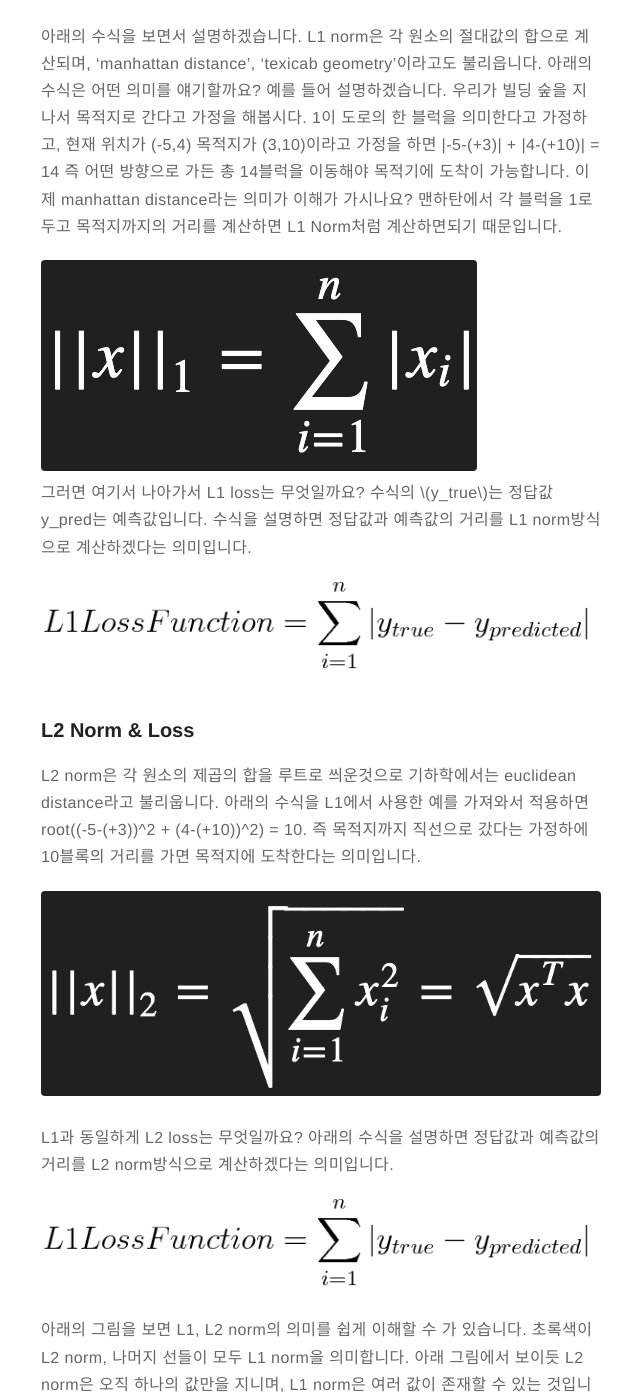
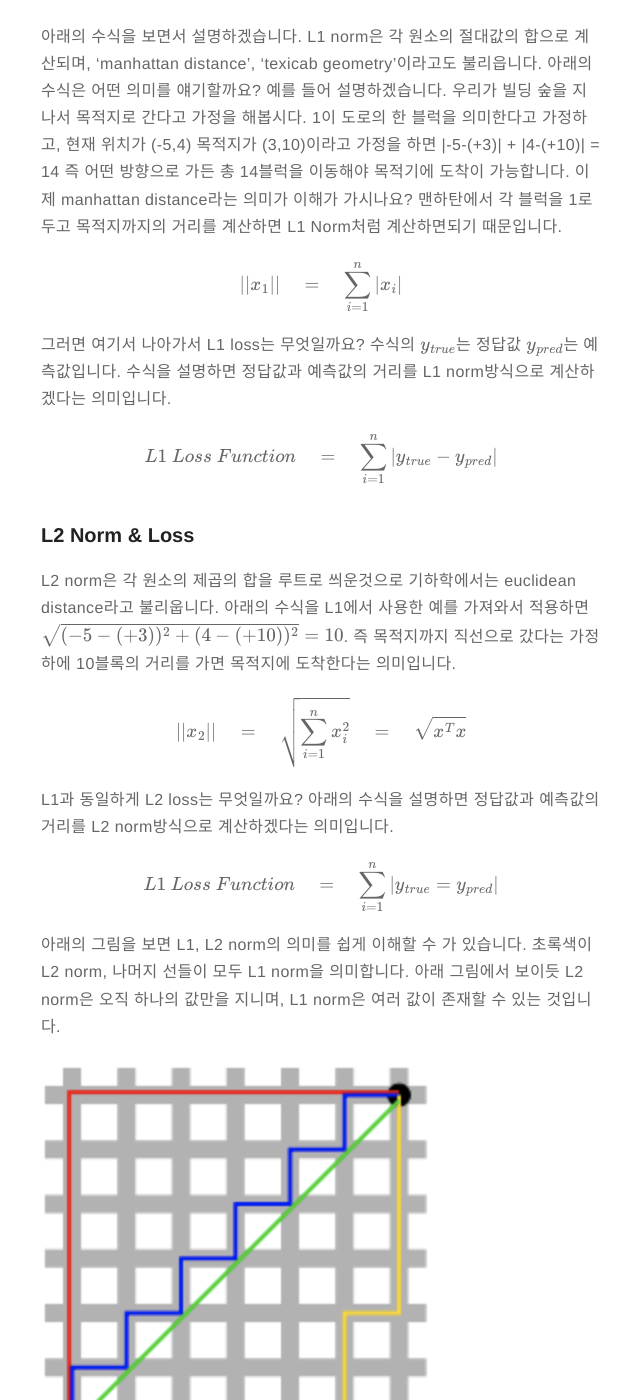
Before and after one commit to POZAlabs/pozalabs.github.io, a Jekyll site: the page built from _posts/2022-04-15-Regularization.md, in a window 1280 px wide and 1400 px high, scrolled down 2190 px. Shown: the whole window, without its empty margins (319-959 px from the left). Built offline with Jekyll 4.4.1, drawn with Linux system fonts in a browser that asks for light colours; formulas are drawn with MathJax 3; comment, search, counter and statistics services are not loaded; some of the changed text lies outside the part shown.

Commit message:
fea) 함수이미지 삭제 및 markdown함수로 변환

```diff
--- a/_posts/2022-04-15-Regularization.md
+++ b/_posts/2022-04-15-Regularization.md
@@ -47,19 +47,20 @@ Regularization은 통계에서도 많이 사용되는 단어로 '일반화', '
 ### L1 Norm & Loss
 아래의 수식을 보면서 설명하겠습니다. L1 norm은 각 원소의 절대값의 합으로 계산되며, 'manhattan distance', 'texicab geometry'이라고도 불리읍니다. 아래의 수식은 어떤 의미를 얘기할까요? 예를 들어 설명하겠습니다. 우리가 빌딩 숲을 지나서 목적지로 간다고 가정을 해봅시다. 1이 도로의 한 블럭을 의미한다고 가정하고, 현재 위치가 (-5,4) 목적지가 (3,10)이라고 가정을 하면 |-5-(+3)| + |4-(+10)| = 14 즉 어떤 방향으로 가든 총 14블럭을 이동해야 목적기에 도착이 가능합니다. 이제 manhattan distance라는 의미가 이해가 가시나요? 맨하탄에서 각 블럭을 1로 두고 목적지까지의 거리를 계산하면 L1 Norm처럼 계산하면되기 때문입니다.
 
-![l1_norm.png](/assets/images/Regularization/l1_norm.png)
-그러면 여기서 나아가서 L1 loss는 무엇일까요? 수식의 $$y_true$$는 정답값 y_pred는 예측값입니다. 수식을 설명하면 정답값과 예측값의 거리를 L1 norm방식으로 계산하겠다는 의미입니다.
+$$||x_{1}|| \quad=\quad \sum_{i=1}^{n} |x_{i}|$$
 
-![l1_loss.png](/assets/images/Regularization/l1_loss.png)
+그러면 여기서 나아가서 L1 loss는 무엇일까요? 수식의 $$y_{true}$$는 정답값 $$y_{pred}$$는 예측값입니다. 수식을 설명하면 정답값과 예측값의 거리를 L1 norm방식으로 계산하겠다는 의미입니다.
+
+$$L1 \ Loss \ Function \quad=\quad \sum_{i=1}^n |y_{true} - y_{pred}|$$
 
 ### L2 Norm & Loss
-L2 norm은 각 원소의 제곱의 합을 루트로 씌운것으로 기하학에서는 euclidean distance라고 불리웁니다. 아래의 수식을 L1에서 사용한 예를 가져와서 적용하면 root((-5-(+3))^2 + (4-(+10))^2) = 10. 즉 목적지까지 직선으로 갔다는 가정하에 10블록의 거리를 가면 목적지에 도착한다는 의미입니다.
+L2 norm은 각 원소의 제곱의 합을 루트로 씌운것으로 기하학에서는 euclidean distance라고 불리웁니다. 아래의 수식을 L1에서 사용한 예를 가져와서 적용하면 $$\sqrt{(-5-(+3))^2 + (4-(+10))^2} = 10$$. 즉 목적지까지 직선으로 갔다는 가정하에 10블록의 거리를 가면 목적지에 도착한다는 의미입니다.
 
-![l2_norm.png](/assets/images/Regularization/l2_norm.png)
+$$||x_2|| \quad=\quad \sqrt{\sum_{i=1}^{n} x_{i}^{2}} \quad=\quad \sqrt{x^{T}x}$$
 
 L1과 동일하게 L2 loss는 무엇일까요? 아래의 수식을 설명하면 정답값과 예측값의 거리를 L2 norm방식으로 계산하겠다는 의미입니다.
 
-![l1_loss.png](/assets/images/Regularization/l1_loss.png)
+$$L1 \ Loss \ Function \quad=\quad \sum_{i=1}^{n} |y_{true} = y_{pred}|$$
 
 아래의 그림을 보면 L1, L2 norm의 의미를 쉽게 이해할 수 가 있습니다. 초록색이 L2 norm, 나머지 선들이 모두 L1 norm을 의미합니다. 아래 그림에서 보이듯 L2 norm은 오직 하나의 값만을 지니며, L1 norm은 여러 값이 존재할 수 있는 것입니다.
 
@@ -78,12 +79,12 @@ L1, L2 loss의 장단점은 무엇이 있을까요? 먼저 L2의 경우, 제곱
 ### L2-regularization
 아래의 수식을 보면 기존의 loss function에 L2 norm을 더한 것이 L2-regularization임을 알 수 있습니다. L2 norm term이 어떤 영향을 줄까요? 이전에 loss function은 미분을 통해서 w값을 업데이트한다고 설명하였습니다. 그러면 위 수식에서 weight에 대해 편미분을 진행하면 아래와 같은 수식이 완성됩니다. Back-propagation과 single L2 norm으로 말이죠 이 수식을 weight를 업데이트하는 2번 수식에 넣어서 정리하면 기존방법에 비해 L2 regularization은 weight가 감소하는 방향으로 업데이트 함을 알 수 있습니다.
 
-![l2_regularization.png](/assets/images/Regularization/l2_regularization.png)
+$$Loss \quad=\quad Error(y, \hat{y}) + \lambda \sum_{i=1}^{N} w_{i}^{2} $$
 
 ### L1-regularization
 아래의 L1수식을 통해 loss function에 L1 norm이 더해진 것이 L1 regularization인 것을 알 수 있습니다. L2와 동일하게 loss function을 weight에 대해 편미분을 하고 기존 방법과 비교하면, L1 regulariation은 이전 step weight의 상수값을 계속해서 빼주는 것을 알 수 있습니다. 그래서 정리하면 L1-regularization은 특정 상수값을 weight update과정에서 빼주는 것을 알 수 있습니다.
 
-![l1_regularization.png](/assets/images/Regularization/l1_regularization.png)
+$$Loss \quad=\quad Error(y,\hat{y}) + \lambda\sum_{i=1}^{N}|w_{i}|$$
 
 ### L1, L2 regularization의 공통점과 차이점
 ### 공통점과 장점
@@ -122,3 +123,16 @@ youtube link
 blog
 1. https://m.blog.naver.com/laonple/220527647084
 2. https://wooono.tistory.com/221
+
+
+<script type="text/javascript" async src="https://cdn.mathjax.org/mathjax/latest/MathJax.js?config=TeX-MML-AM_CHTML"> </script>
+
+<!-- Global site tag (gtag.js) - Google Analytics -->
+<script async src="https://www.googletagmanager.com/gtag/js?id=UA-103074382-1"></script>
+<script>
+  window.dataLayer = window.dataLayer || [];
+  function gtag(){dataLayer.push(arguments);}
+  gtag('js', new Date());
+
+  gtag('config', 'UA-103074382-1');
+</script>
```
Also changed, not shown: _posts/2022-06-10-Dropout.md (+3 -3 lines).
